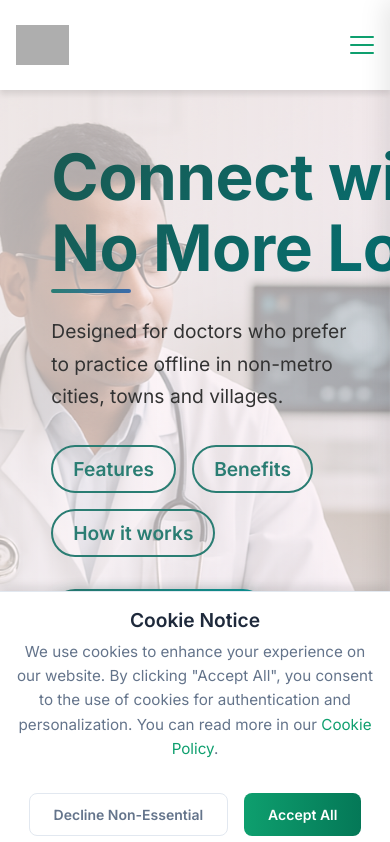
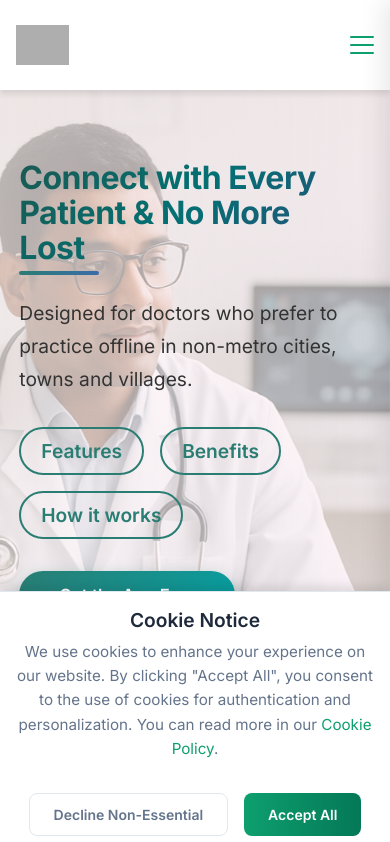
Before and after one commit to TellYouDoc/tellyoudoc-April19-25, a React (Vite) app: page / in a window 390 px wide. Shown: the top 842 px of the page. Built offline with nearby package versions, Linux system fonts and the light colour scheme; grey boxes are pictures that could not be loaded.

Commit message:
Enhance Home page styles for mobile responsiveness
- Added media queries for improved layout on screens up to 426px.
- Updated styles for hero title, description, feature buttons, and call-to-action elements to ensure better usability and visual consistency on smaller devices.

```diff
--- a/src/styles/Home.css
+++ b/src/styles/Home.css
@@ -236,6 +236,36 @@ SECTION SPACING STANDARDIZATION:
     display: flex;
     flex-direction: row;
     margin-left: -3rem;
+  }
+}
+
+@media (max-width: 426px) {
+  .home-hero-title {
+    font-size: 2rem;
+    width: 100%;
+    margin-left: -2rem;
+  }
+
+  .home-hero-description {
+    margin-bottom: 1.6rem;
+    color: #333;
+    line-height: 1.7;
+    text-shadow: none;
+    font-size: 1.6rem;
+    margin-left: -2rem;
+  }
+
+  .home-hero-feature-buttons {
+    display: flex;
+    gap: 1rem;
+    margin-bottom: 2rem;
+    margin-left: -2rem;
+    flex-wrap: wrap;
+  }
+  .home-hero-cta {
+    display: flex;
+    flex-direction: row;
+    margin-left: -2rem;
   }
 }
 
```
